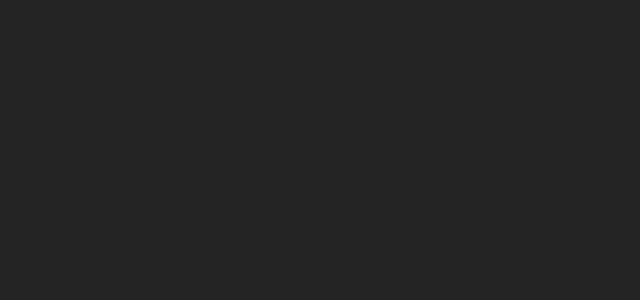
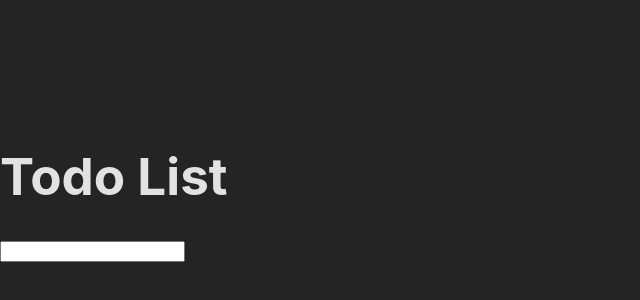
Before and after one commit to abigeez/320-building-todo-list-lab, a React (Vite) app in the folder todo-list/: page / in a window 1280 px wide. Shown: the part 212-512 px from the top of the page, without its empty margins (0-640 px from the left). Built offline with nearby package versions, Linux system fonts and the light colour scheme.

Commit message:
creating initial elements

```diff
--- a/todo-list/src/ToDoList.jsx
+++ b/todo-list/src/ToDoList.jsx
@@ -23,7 +23,15 @@
 
     }
 
-    return (<></>)
+    return (
+    <><div className="to-do-list">
+            <h1>Todo List</h1>
+        </div>
+        <div>
+            <input
+            type="text"/>
+            </div></>
+    )
 }
 
 export default ToDoList
```
